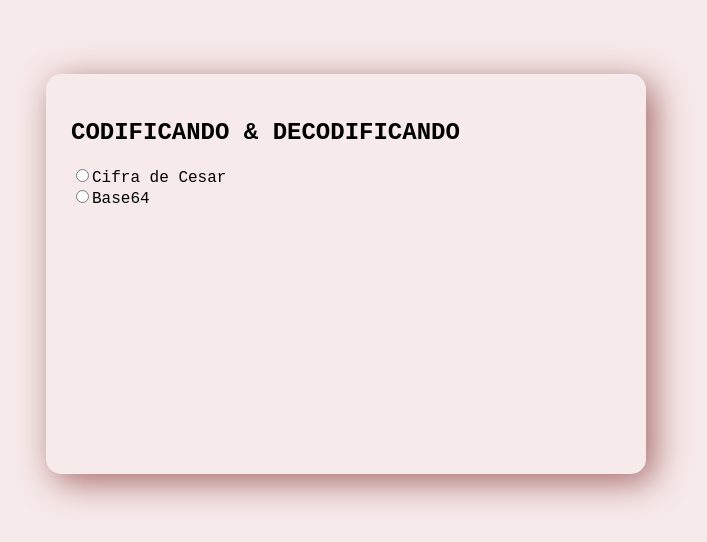
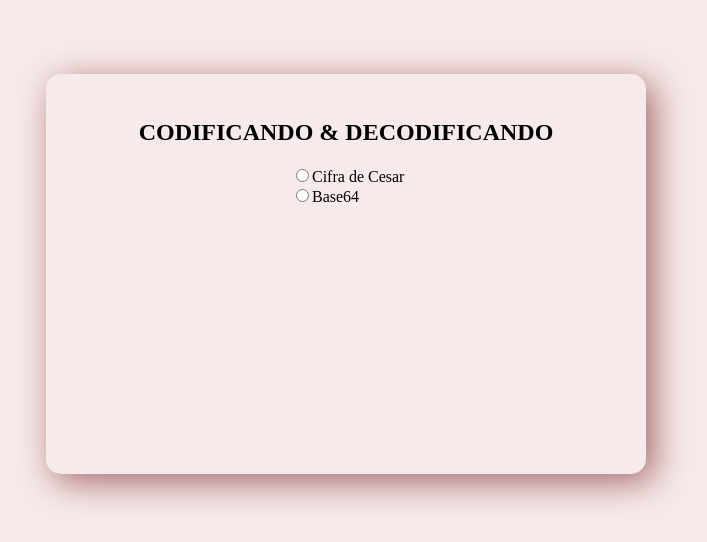
Before and after one commit to lcsalustriano/Codificando-Decodificando.M2, a plain HTML site: page index.html in a window 1280 px wide. Shown: the part 134-676 px from the top of the page, without its empty margins (294-1001 px from the left). Drawn offline with Linux system fonts and the light colour scheme.

Commit message:
Atualização1.0

```diff
--- a/css/style.css
+++ b/css/style.css
@@ -2,12 +2,6 @@
     --cor-terminal: #020204;
     --borda-redonda: 4px;
 }
-
-*{
-    font-family: 'Source Code Pro', monospace;
-}
-
-
 
 
 body {
@@ -34,9 +28,15 @@ main {
     height: 350px;
 
 }
+.center{
+    display: flex;
+    justify-content: center;
+}
 
-
-
+#centro{
+    flex-direction: column;
+    padding-left: 220px;
+}
 
 #cesar, #base {
     margin-top: 55px;
@@ -59,7 +59,7 @@ main {
 #resultado, #resultadoBase64 {
     height: 20px;
     padding: 0 10px 10px;
-    color: #5af78d;
+    color: #ecf3ef;
     border-top-left-radius: var(--borda-redonda);
     border-top-right-radius: var(--borda-redonda);
 
@@ -98,6 +98,6 @@ input[type='range']::-webkit-slider-thumb {
 #codOuDecod, #codOuDecodBase {
     background: #0f0f10;
     height: 30px;
-    color: #5af78d;
-    font-family: 'Source Code Pro', monospace;
+    color: #e8efea;
+    font-family: 'Times New Roman', Times, serif;
 }
--- a/index.html
+++ b/index.html
@@ -12,14 +12,17 @@
     <main>
         <section >
 
-            <h1>CODIFICANDO & DECODIFICANDO</h1>
-
-            <div>
-                <input type="radio" id="cifraCesar" name="radioBtn">Cifra de Cesar
+            <div class="center">
+                <h1>CODIFICANDO & DECODIFICANDO</h1>
             </div>
 
-            <div>
-                <input type="radio" id="base64" name="radioBtn">Base64
+            <div class="center" id="centro">
+                <div>
+                    <input type="radio" id="cifraCesar" name="radioBtn">Cifra de Cesar
+                </div>
+                <div>
+                    <input type="radio" id="base64" name="radioBtn">Base64
+                </div>
             </div>
         </section>
 
```
